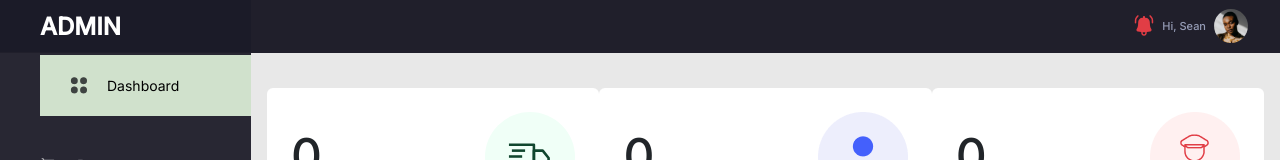
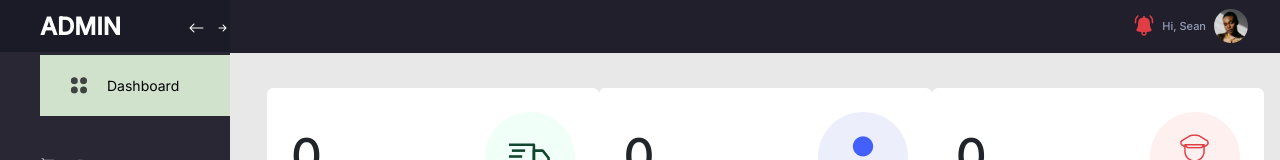
Before and after one commit to emmasam1/akeru1, a React (Create React App) app: page /admin-dashboard in a window 1280 px wide. Shown: the top 160 px of the page. Built offline with nearby package versions, Linux system fonts and the light colour scheme; no server answers; a web font is replaced by a local one.

Commit message:
nothing yet

```diff
--- a/src/Dashboard/Dashboard.css
+++ b/src/Dashboard/Dashboard.css
@@ -2,6 +2,11 @@
   top: 25px;
   right: 0;
   z-index: 1;
+}
+.bi-arrow-left::before{
+  color: #FFF;
+  margin: 20px 10px 0 0;
+  cursor: pointer;
 }
 .dash-grid-right{
   width: 432px;
@@ -79,7 +84,7 @@ width: 50% !important;
 }
 .sidebar {
   height: 100vh;
-  width: 251px;
+  width: 18%;
   background: #282733;
   z-index: 1;
 }
@@ -88,7 +93,7 @@ width: 50% !important;
   color: white;
   position: absolute;
   left: 0;
-  width: 251px;
+  width: 100%;
 }
 .title-container h3 {
   padding: 10px 0 0 40px;
@@ -164,11 +169,12 @@ width: 50% !important;
 .sidebar-img {
   margin: 100px 0 0 0;
 }
-.dashborad-nav {
+.dashboard-nav {
   height: 53px;
   background: #201f2b;
-  width: 100vw;
+  width: 82%;
   z-index: 999;
+  right: 0;
 }
 .user-info {
   font-style: normal;
--- a/src/Dashboard/Navbar.js
+++ b/src/Dashboard/Navbar.js
@@ -3,10 +3,7 @@ import notification from "../image/Notification.svg";
 import user from "../image/user.png";
 function Navbar() {
   return (
-    <div className="container-fluid dashborad-nav position-fixed">
-      <div className="title-container">
-        <h3>ADMIN</h3>
-      </div>
+    <div className="container-fluid dashboard-nav position-fixed">
       <div className="float-end d-flex justify-content-between user-info-holder">
         <img src={notification} alt="icon" />
         <p className="user-info position-relative">
--- a/src/Dashboard/Sidebar.js
+++ b/src/Dashboard/Sidebar.js
@@ -12,9 +12,17 @@ import akeru from '../image/footerlogo.png'
 
 function Sidebar() {
   const [active, setActive] = useState("index");
+  const [show,setShow]=useState(true)
 
   return (
     <div className="sidebar d-flex flex-column pl-3 position-fixed">
+      <div className="title-container d-flex justify-content-between">
+        <h3>ADMIN</h3>
+        <div>
+      <i class="bi bi-arrow-left position-relative" onClick={()=>setShow(false)}></i>
+      <i class="bi bi-arrow-right-short"></i>
+      </div>
+      </div>
 
       <div className="position-relative mt">
         <Link
```
